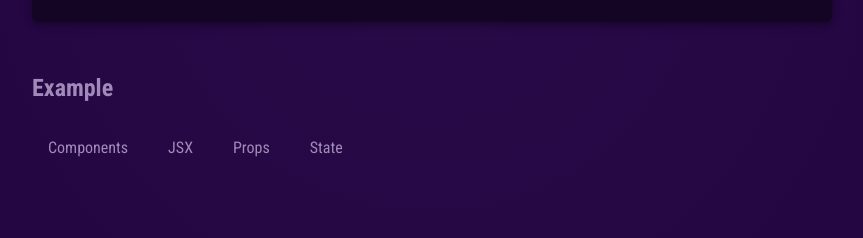
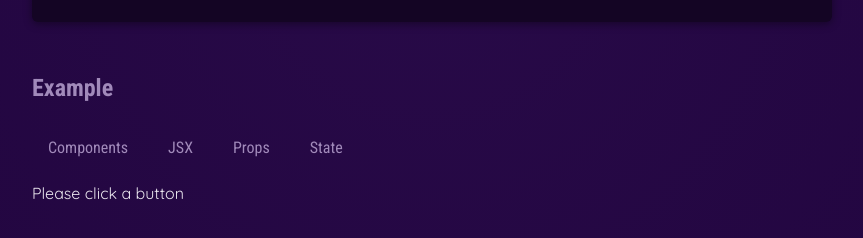
Before and after one commit to Godung27/LearningReact, a React (Vite) app in the folder 01-React-Essentials/: page / in a window 1280 px wide. Shown: the part 702-940 px from the top of the page, without its empty margins (208-1071 px from the left). Built offline with nearby package versions, Linux system fonts and the light colour scheme.

Commit message:
React Essentials_Managing State & Using Hooks [Core Concept]

```diff
--- a/01-React-Essentials/src/App.jsx
+++ b/01-React-Essentials/src/App.jsx
@@ -1,12 +1,16 @@
+import { useState } from "react";
+
 import Header from "./components/Header/Header.jsx";
 import CoreConcept from "./components/CoreConcept/CoreConcept.jsx";
 import { CORE_CONCEPTS } from "./data.js";
 import TabButton from "./components/TabButton.jsx";
 
 function App() {
+  const [selectedTopic, setSelectedTopic] = useState("Please click a button");
+
   const handleSelect = function (selectedButton) {
     // selectedButton => "Components", "JSX", "Props", State
-    console.log(selectedButton);
+    setSelectedTopic(selectedButton);
   }
 
   return (
@@ -44,6 +48,7 @@ function App() {
               {CORE_CONCEPTS[3].title}
             </TabButton>
           </menu>
+          {selectedTopic}
         </section>
       </main>
     </div>
```
